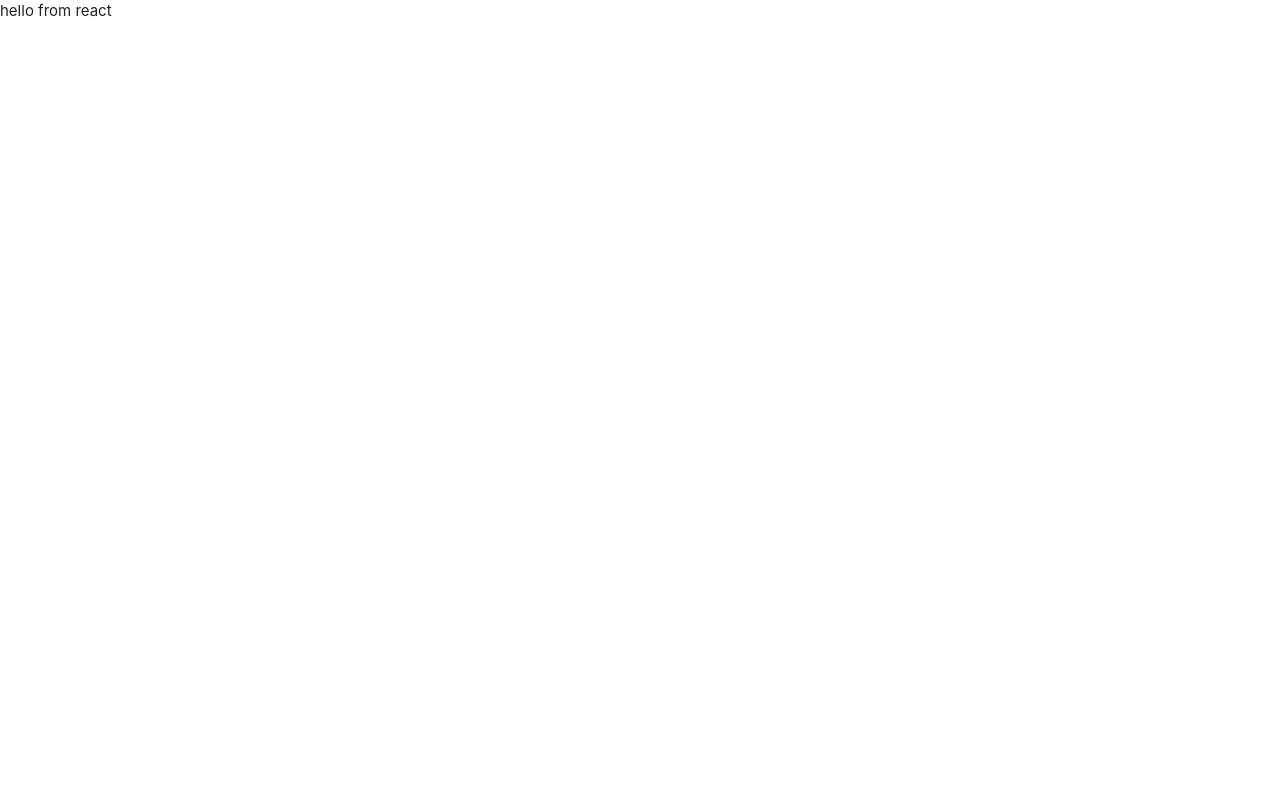
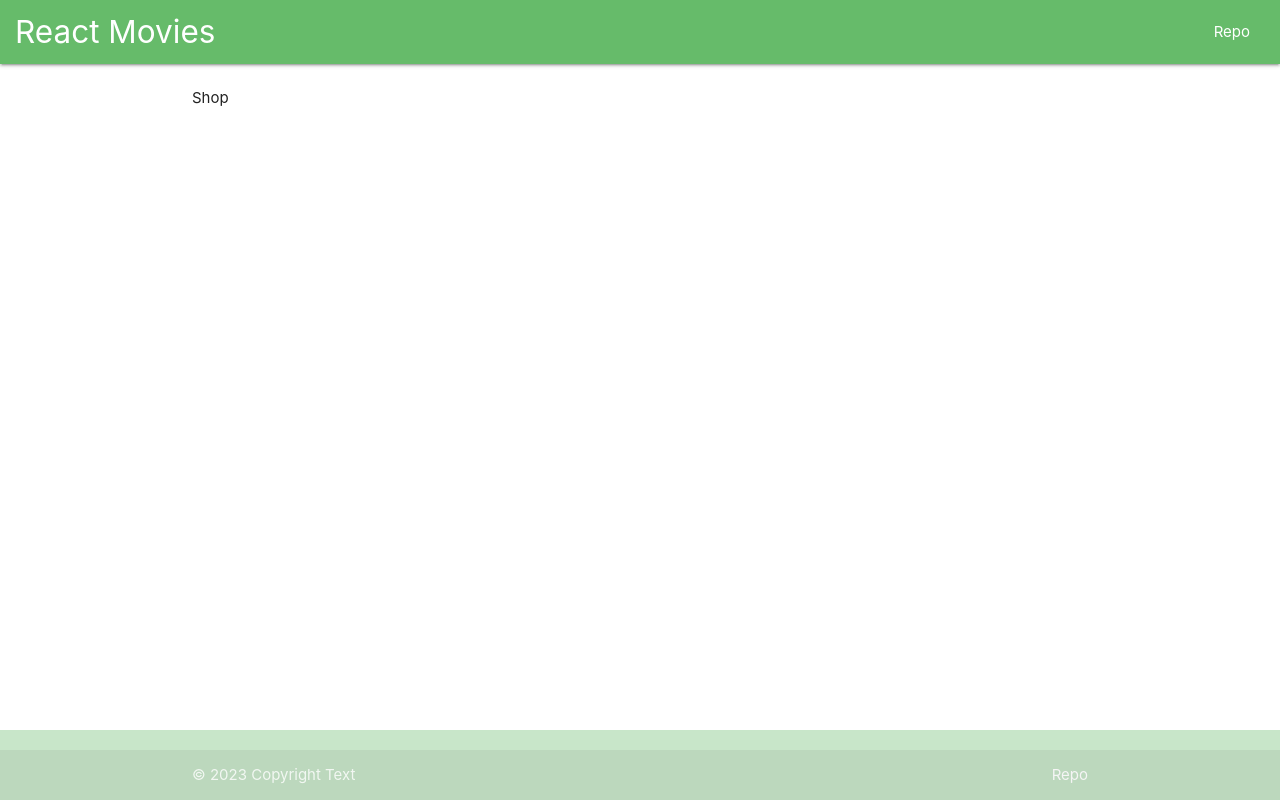
Before and after one commit to OlgaMamonova/stepik, a React (Create React App) app: page / in a window 1280 px wide. Built offline with nearby package versions, Linux system fonts and the light colour scheme.

Commit message:
add template

```diff
--- a/src/App.js
+++ b/src/App.js
@@ -1,5 +1,15 @@
+import { Header } from "./component/Header";
+import { Footer } from "./component/Footer";
+import { Shop } from "./component/Shop";
+
 function App() {
-  return <div className="App">hello from react</div>;
+  return (
+    <>
+      <Header />
+      <Shop />
+      <Footer />
+    </>
+  );
 }
 
 export default App;
--- a/src/component/Footer.jsx
+++ b/src/component/Footer.jsx
@@ -0,0 +1,16 @@
+function Footer() {
+  return (
+    <footer className="page-footer green lighten-4">
+      <div className="footer-copyright">
+        <div className="container">
+          © {new Date().getFullYear()} Copyright Text
+          <a className="grey-text text-lighten-4 right" href="#!">
+            Repo
+          </a>
+        </div>
+      </div>
+    </footer>
+  );
+}
+
+export { Footer };
--- a/src/component/Header.jsx
+++ b/src/component/Header.jsx
@@ -0,0 +1,18 @@
+function Header() {
+  return (
+    <nav className="green lighten-1">
+      <div className="nav-wrapper">
+        <a href="/" className="brand-logo">
+          React Movies
+        </a>
+        <ul id="nav-mobile" className="right hide-on-med-and-down">
+          <li>
+            <a href="/">Repo</a>
+          </li>
+        </ul>
+      </div>
+    </nav>
+  );
+}
+
+export { Header };
--- /dev/null
+++ b/src/component/Shop.jsx
@@ -0,0 +1,5 @@
+function Shop() {
+  return <main className="container content">Shop</main>;
+}
+
+export { Shop };
--- /dev/null
+++ b/src/config.js
@@ -0,0 +1,5 @@
+const API_KEY = process.env.REACT_APP_API_KEY;
+
+const API_URL = "https://fortniteapi.io/v2/shop?lang=ru";
+
+export { API_KEY, API_URL };
--- a/src/index.css
+++ b/src/index.css
@@ -1,13 +1,23 @@
 body {
   margin: 0;
-  font-family: -apple-system, BlinkMacSystemFont, 'Segoe UI', 'Roboto', 'Oxygen',
-    'Ubuntu', 'Cantarell', 'Fira Sans', 'Droid Sans', 'Helvetica Neue',
+  font-family: -apple-system, BlinkMacSystemFont, "Segoe UI", "Roboto", "Oxygen",
+    "Ubuntu", "Cantarell", "Fira Sans", "Droid Sans", "Helvetica Neue",
     sans-serif;
   -webkit-font-smoothing: antialiased;
   -moz-osx-font-smoothing: grayscale;
 }
 
-code {
-  font-family: source-code-pro, Menlo, Monaco, Consolas, 'Courier New',
-    monospace;
+nav {
+  padding: 0 1rem;
 }
+
+.content {
+  min-height: calc(100vh - 70px - 64px);
+  padding: 1.5rem 0;
+}
+
+.goods {
+  display: grid;
+  grid-template-columns: repeat(auto-fill, minmax(250px, 1fr));
+  gap: 1rem;
+}
```
